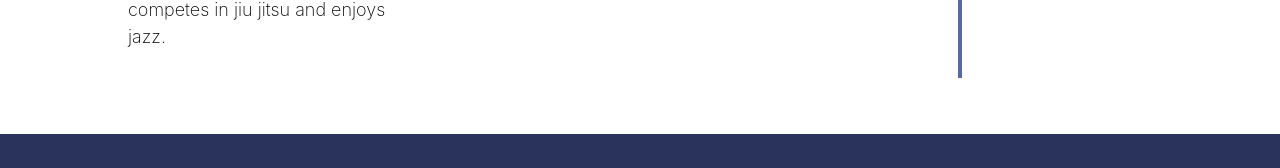
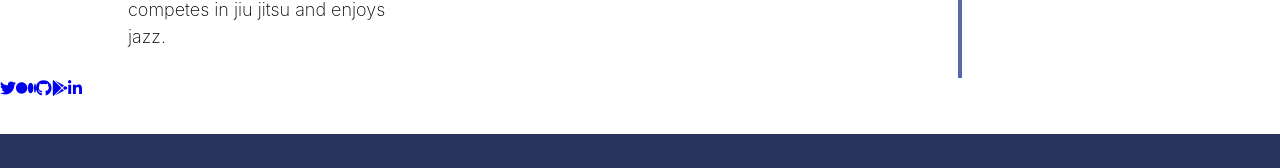
Before and after one commit to AleksaZatezalo/aleksazatezalo.com, a React (Create React App) app in the folder website/: page / in a window 1280 px wide. Shown: the part 578-746 px from the top of the page. Built offline with nearby package versions, Linux system fonts and the light colour scheme.

Commit message:
Icons added. Styling needed.

```diff
--- a/website/package.json
+++ b/website/package.json
@@ -3,9 +3,12 @@
   "version": "0.1.0",
   "private": true,
   "dependencies": {
+    "@fortawesome/free-brands-svg-icons": "^6.4.2",
+    "@fortawesome/react-fontawesome": "^0.2.0",
     "@testing-library/jest-dom": "^5.17.0",
     "@testing-library/react": "^13.4.0",
     "@testing-library/user-event": "^13.5.0",
+    "font-awesome": "^4.7.0",
     "react": "^18.2.0",
     "react-dom": "^18.2.0",
     "react-scripts": "5.0.1",
--- a/website/src/Components/About/About.js
+++ b/website/src/Components/About/About.js
@@ -1,5 +1,7 @@
 import {useRef} from "react";
 import {FaBars, FaTimes, FaGraduationCap, FaAws} from "react-icons/fa";
+import {faTwitter, faMedium, faGithub, faGooglePlay, faLinkedinIn} from "@fortawesome/free-brands-svg-icons";
+import {FontAwesomeIcon} from '@fortawesome/react-fontawesome';
 import"./About.css";
 import profile from "./profile.jpg";
 import { VerticalTimeline, VerticalTimelineElement }  from 'react-vertical-timeline-component';
@@ -57,7 +59,23 @@ function About() {
                             </div>
                         </div>
                     </div>
-
+                    <div>
+                        <a href="https://twitter.com/ZatezaloAleksa">
+                            <FontAwesomeIcon icon={faTwitter} />
+                        </a>
+                        <a href="https://aleksazatezalo.medium.com/">
+                            <FontAwesomeIcon icon={faMedium} />
+                        </a>
+                        <a href="https://github.com/AleksaZatezalo">
+                            <FontAwesomeIcon icon={faGithub} />
+                        </a>
+                        <a href="https://play.google.com/store/apps/developer?id=Aleksa+Zatezalo">
+                            <FontAwesomeIcon icon={faGooglePlay} />
+                        </a>
+                        <a href="https://www.linkedin.com/in/aleksa-zatezalo-39a891150/">
+                            <FontAwesomeIcon icon={faLinkedinIn} />
+                        </a>
+                    </div>
 
                 </div>
 
```
Also changed, not shown: 1 other file (tests, documents, lock files or other folders).
